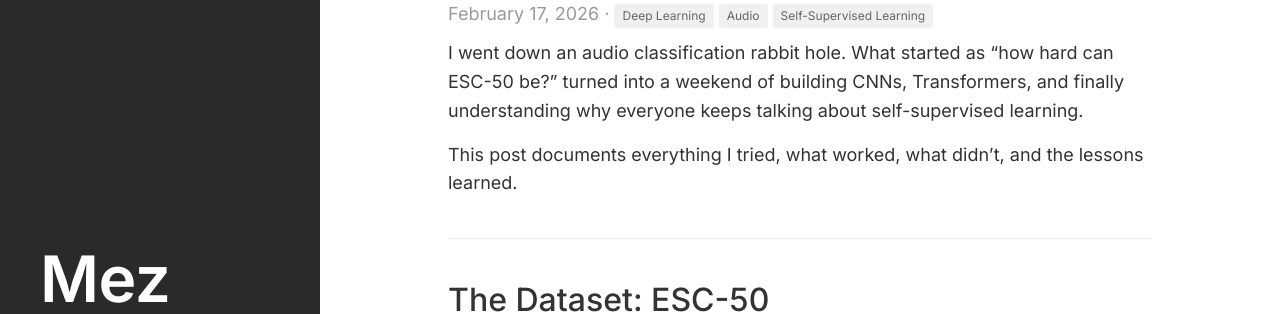
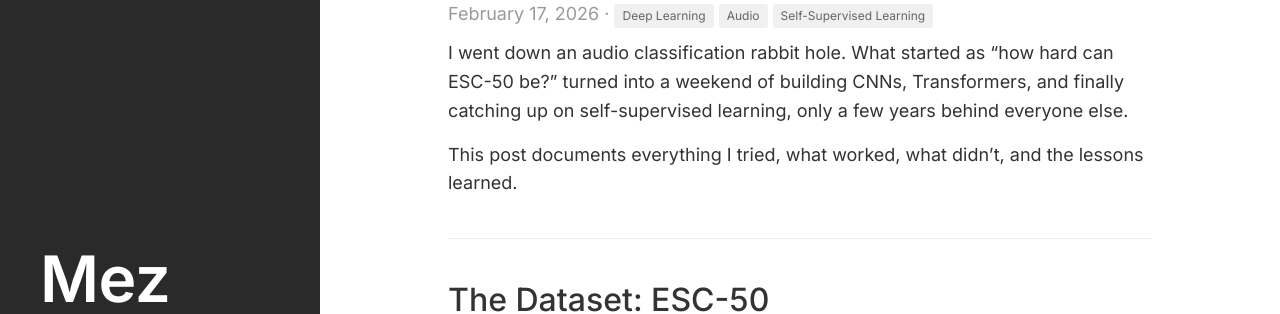
Before and after one commit to mez/mez.github.com, a Jekyll site: the page built from _posts/2026-02-17-audio-classification-ssl-deep-dive.md, in a window 1280 px wide and 900 px high. Shown: the part 196-510 px from the top of the window. Built offline with Jekyll 4.4.1, drawn with Linux system fonts in a browser that asks for light colours; a script that is not in the unit is left out; comment, search, counter and statistics services are not loaded; some of the changed text lies outside the part shown.

Commit message:
added a meme for the lolz

```diff
--- a/_posts/2026-02-17-audio-classification-ssl-deep-dive.md
+++ b/_posts/2026-02-17-audio-classification-ssl-deep-dive.md
@@ -5,7 +5,7 @@
 tags: [Deep Learning, Audio, Self-Supervised Learning]
 ---
 
-I went down an audio classification rabbit hole. What started as "how hard can ESC-50 be?" turned into a weekend of building CNNs, Transformers, and finally understanding why everyone keeps talking about self-supervised learning.
+I went down an audio classification rabbit hole. What started as "how hard can ESC-50 be?" turned into a weekend of building CNNs, Transformers, and finally catching up on self-supervised learning, only a few years behind everyone else.
 
 This post documents everything I tried, what worked, what didn't, and the lessons learned.
 
@@ -148,6 +148,11 @@
 
 ---
 
+<div style="max-width: 400px; margin: 2rem auto;">
+  <div class="tenor-gif-embed" data-postid="13987821127347517247" data-share-method="host" data-aspect-ratio="1.74074" data-width="100%"><a href="https://tenor.com/view/call-an-ambulance-but-not-for-me-but-not-for-me-call-an-ambulance-gif-13987821127347517247">Call An Ambulance But Not For Me GIF</a>from <a href="https://tenor.com/search/call+an+ambulance+but+not+for+me-gifs">Call An Ambulance But Not For Me GIFs</a></div>
+  <script type="text/javascript" async src="https://tenor.com/embed.js"></script>
+</div>
+
 ## The BEATs Revelation
 
 After all my experiments, I tried Microsoft's BEATs model, pretrained on AudioSet (2 million+ clips).
```
